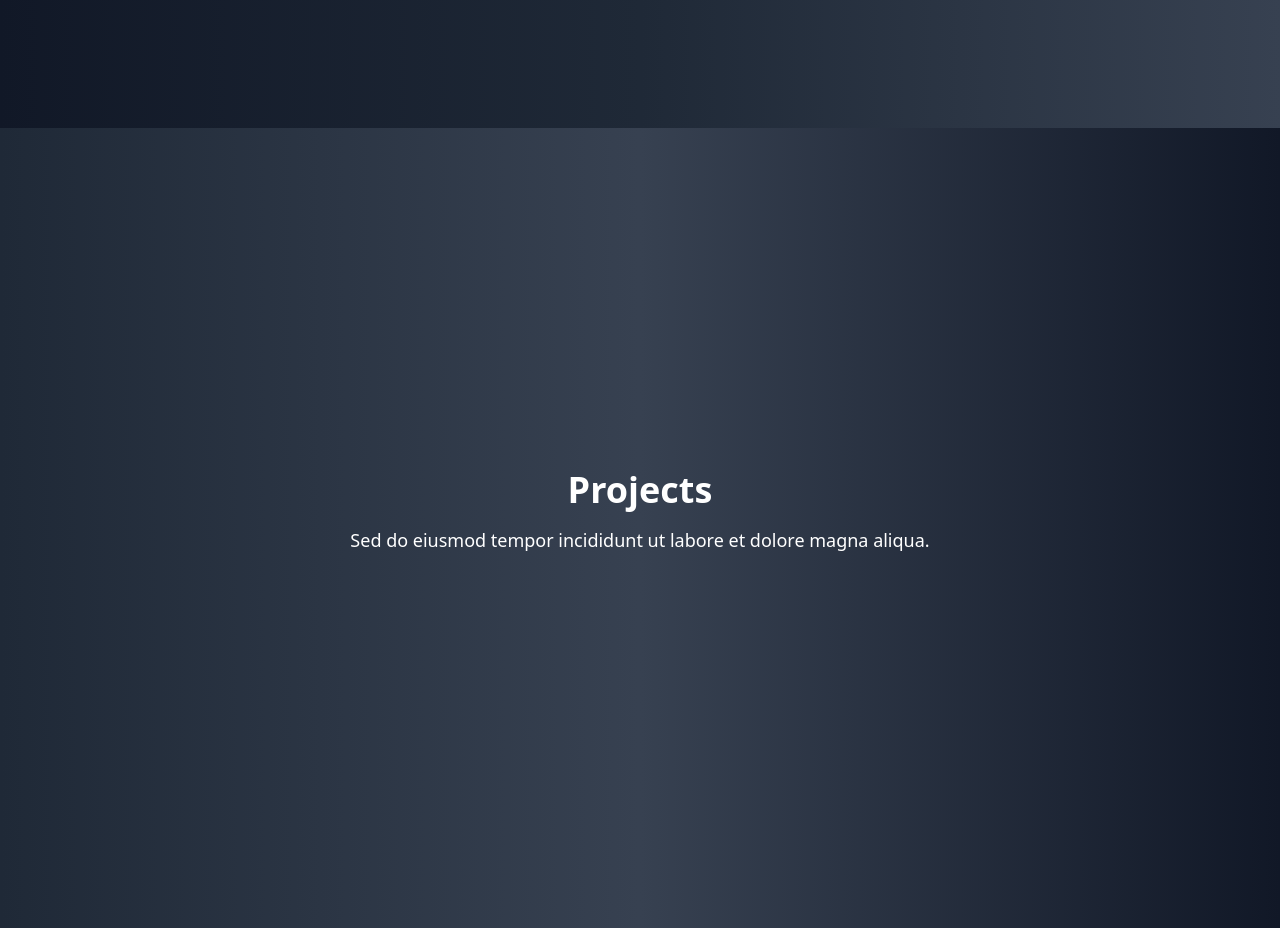
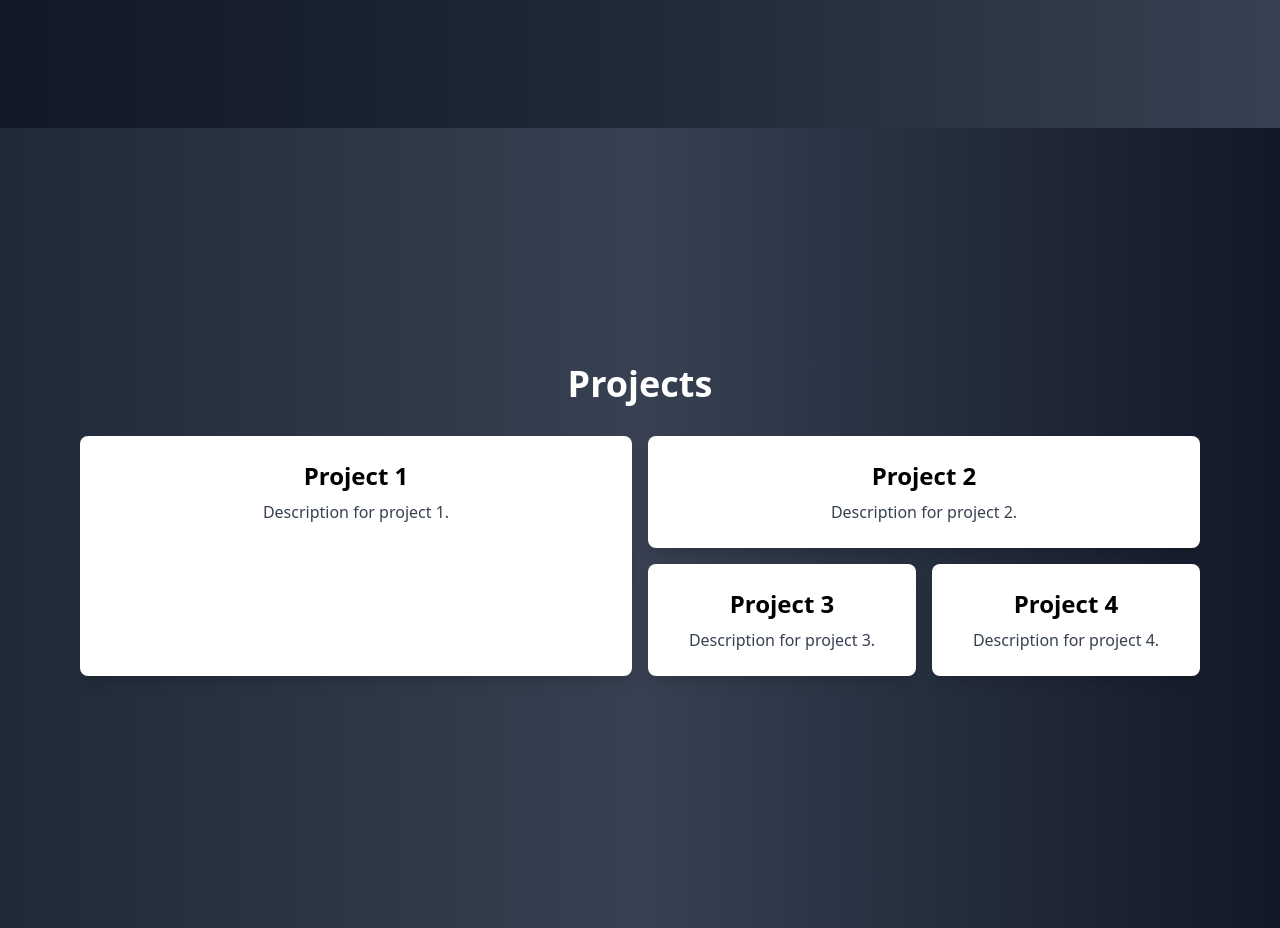
Before and after one commit to Mattia-Franchini/portfolio, a React (Vite) app: page / in a window 1280 px wide. Shown: the part 1668-2596 px from the top of the page. Built offline with nearby package versions, Linux system fonts and the light colour scheme.

Commit message:
Updated section structure

```diff
--- a/src/components/Projects.jsx
+++ b/src/components/Projects.jsx
@@ -2,10 +2,27 @@ import React from "react";
 
 const Projects = () => {
   return (
-    <div id="projects" className="h-screen bg-gradient-to-r from-gray-800 via-gray-700 to-gray-900 flex items-center justify-center">
-      <div className="text-center">
+    <div id="projects" className="min-h-screen bg-gradient-to-r from-gray-800 via-gray-700 to-gray-900 flex items-center justify-center">
+      <div className="text-center w-full">
         <h2 className="text-4xl text-white font-bold mb-4">Projects</h2>
-        <p className="text-lg text-white mb-8">Sed do eiusmod tempor incididunt ut labore et dolore magna aliqua.</p>
+        <div className="grid grid-cols-4 grid-rows-2 gap-4 mx-auto max-w-6xl p-4">
+          <div className="bg-white p-6 rounded-lg shadow-lg col-span-2 row-span-2">
+            <h3 className="text-2xl font-bold mb-2">Project 1</h3>
+            <p className="text-gray-700">Description for project 1.</p>
+          </div>
+          <div className="bg-white p-6 rounded-lg shadow-lg col-span-2 row-span-1">
+            <h3 className="text-2xl font-bold mb-2">Project 2</h3>
+            <p className="text-gray-700">Description for project 2.</p>
+          </div>
+          <div className="bg-white p-6 rounded-lg shadow-lg col-span-1 row-span-1">
+            <h3 className="text-2xl font-bold mb-2">Project 3</h3>
+            <p className="text-gray-700">Description for project 3.</p>
+          </div>
+          <div className="bg-white p-6 rounded-lg shadow-lg col-span-1 row-span-1">
+            <h3 className="text-2xl font-bold mb-2">Project 4</h3>
+            <p className="text-gray-700">Description for project 4.</p>
+          </div>
+        </div>
       </div>
     </div>
   );
```
